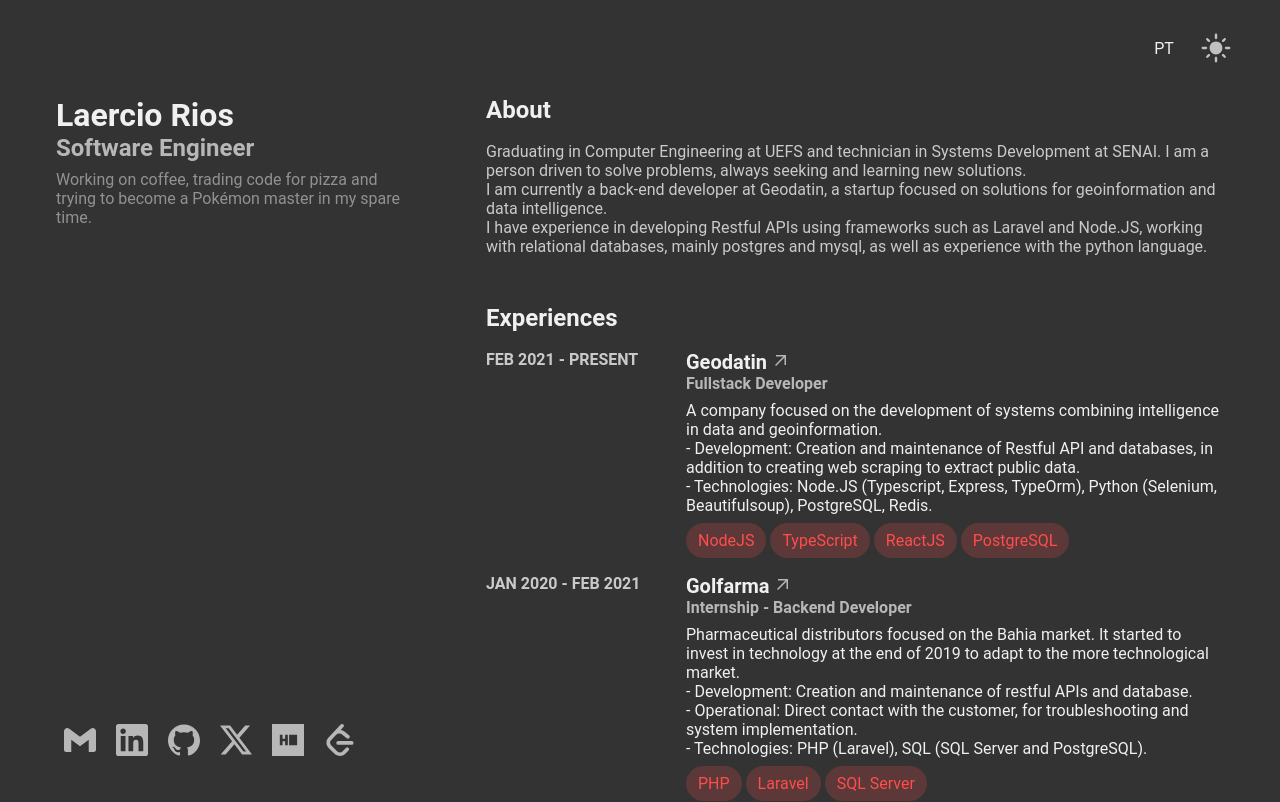
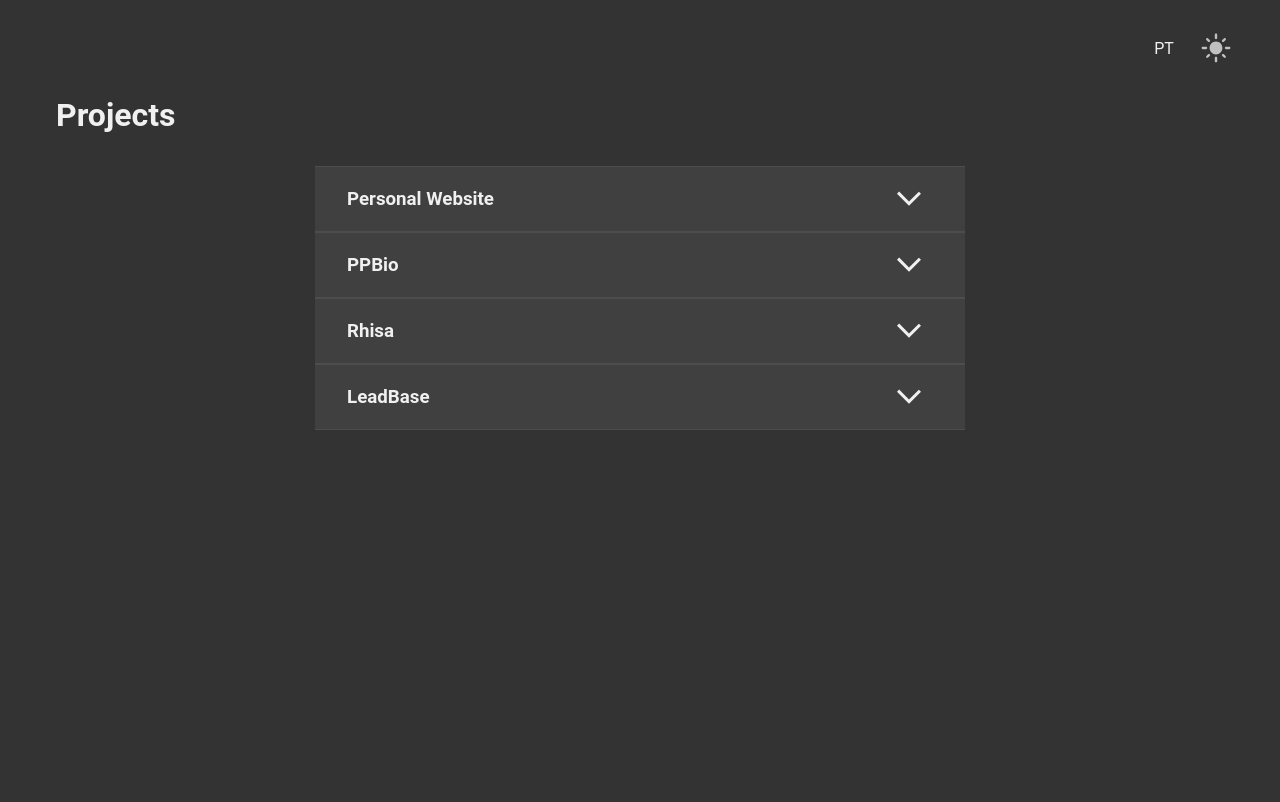
Before and after one commit to LaercioSR/laerciorios.com, a React (Vite) app: page /projects in a window 1280 px wide. Before the commit this address led to /. Shown: the top 802 px of the page. Built offline with nearby package versions, Linux system fonts and the light colour scheme.

Commit message:
:construction: Create NestedList

```diff
--- a/src/Router.tsx
+++ b/src/Router.tsx
@@ -1,12 +1,14 @@
 import { Routes, Route, Navigate } from "react-router-dom";
 import { Home } from "./pages/Home";
 import { DefaultLayout } from "./layouts/DefaultLayout";
+import { Projects } from "./pages/Projects";
 
 export function Router() {
   return (
     <Routes>
       <Route path="/" element={<DefaultLayout />}>
         <Route path="/" element={<Home />} />
+        <Route path="/projects" element={<Projects />} />
         <Route path="*" element={<Navigate replace to="/" />} />
       </Route>
     </Routes>
--- /dev/null
+++ b/src/components/NestedList/index.tsx
@@ -0,0 +1,56 @@
+import { ReactNode, useState } from "react";
+import { Container, Item, ItemContent, ItemTitle, List } from "./styles";
+import ExpandLess from "./../../assets/expand-less.svg?react";
+import ExpandMore from "./../../assets/expand-more.svg?react";
+
+interface Item {
+  key: string;
+  title: ReactNode;
+  content?: ReactNode;
+}
+
+interface NestedListProps {
+  items: Item[];
+}
+
+export function NestedList({ items }: NestedListProps) {
+  const [itemsActivation, setItemsActivation] = useState<{
+    [key: string]: boolean;
+  }>(
+    items.reduce((acc, item) => {
+      return {
+        ...acc,
+        [item.key]: false,
+      };
+    }, {})
+  );
+
+  function handleItemActivation(key: string) {
+    setItemsActivation((prevState) => {
+      return {
+        ...prevState,
+        [key]: !prevState[key],
+      };
+    });
+  }
+
+  return (
+    <Container>
+      <List>
+        {items.map((item) => {
+          return (
+            <Item key={item.key}>
+              <ItemTitle onClick={() => handleItemActivation(item.key)}>
+                {item.title}
+                {itemsActivation[item.key] ? <ExpandLess /> : <ExpandMore />}
+              </ItemTitle>
+              <ItemContent isOpen={itemsActivation[item.key]}>
+                {item.content}
+              </ItemContent>
+            </Item>
+          );
+        })}
+      </List>
+    </Container>
+  );
+}
--- /dev/null
+++ b/src/components/NestedList/styles.ts
@@ -0,0 +1,42 @@
+import styled from "styled-components";
+
+export const Container = styled("div")`
+  width: 100%;
+  background-color: ${(props) => props.theme.nestedList};
+`;
+
+export const List = styled("ul")`
+  list-style-type: none;
+`;
+
+export const Item = styled("li")`
+  border-top: 1px solid ${(props) => props.theme.nestedListBorder};
+  border-bottom: 1px solid ${(props) => props.theme.nestedListBorder};
+`;
+
+export const ItemTitle = styled("div")`
+  padding: 0.5rem 2rem;
+  display: flex;
+  align-items: center;
+  justify-content: space-between;
+  cursor: pointer;
+  transition: background-color 0.2s ease-in-out;
+
+  svg {
+    fill: ${(props) => props.theme.text};
+  }
+
+  &:hover {
+    background-color: ${(props) => props.theme.nestedListHover};
+  }
+`;
+
+interface ItemContentProps {
+  isOpen: boolean;
+}
+
+export const ItemContent = styled("ul")<ItemContentProps>`
+  padding: 1rem 3rem;
+  border-top: 1px solid ${(props) => props.theme.nestedListBorder};
+  display: ${({ isOpen }) => (isOpen ? "block" : "none")};
+`;
--- a/src/pages/Home/index.tsx
+++ b/src/pages/Home/index.tsx
@@ -23,10 +23,10 @@
   SkillsList,
   SkillItem,
   ExperienceFormationContent,
-  LinkResume,
   ProjectsList,
   ProjectItem,
   ProjectImage,
+  Link,
 } from "./styles";
 import GithubLogo from "./../../assets/github.svg?react";
 import EmailLogo from "./../../assets/gmail.svg?react";
@@ -178,10 +178,10 @@
                 </ExperienceFormation>
               );
             })}
-            <LinkResume href={t("linkResume")} target="__blank">
+            <Link to={t("linkResume")} target="__blank">
               {t("seeResume")}
               <ArrowForward />
-            </LinkResume>
+            </Link>
           </SectionInfo>
           <SectionInfo>
             <SectionTitle>{t("formations.title")}</SectionTitle>
@@ -213,7 +213,7 @@
               );
             })}
           </SectionInfo>
-          <SectionInfo>
+          <SectionInfo marginBottom="1rem">
             <SectionTitle>{t("projects.title")}</SectionTitle>
             {projectsHighlight.length === 0 && (
               <SectionDescription>
@@ -232,6 +232,10 @@
                 </ProjectItem>
               ))}
             </ProjectsList>
+            <Link to="/projects">
+              {t("projects.seeMore")}
+              <ArrowForward />
+            </Link>
           </SectionInfo>
         </RightSide>
       </Content>
--- a/src/pages/Home/styles.ts
+++ b/src/pages/Home/styles.ts
@@ -1,3 +1,4 @@
+import { Link as ReactRouterDomLink } from "react-router-dom";
 import styled from "styled-components";
 
 export const Container = styled("div")`
@@ -97,10 +98,15 @@
   padding-bottom: 2rem;
 `;
 
-export const SectionInfo = styled("div")`
+interface SectionInfoProps {
+  marginBottom?: string;
+}
+
+export const SectionInfo = styled("div")<SectionInfoProps>`
   display: flex;
   flex-direction: column;
   gap: 1rem;
+  margin-bottom: ${({ marginBottom }) => (marginBottom ? marginBottom : "0")};
 `;
 
 export const SectionTitle = styled("h2")`
@@ -188,7 +194,7 @@
   color: ${(props) => props.theme.buttonText};
 `;
 
-export const LinkResume = styled("a")`
+export const Link = styled(ReactRouterDomLink)`
   color: ${(props) => props.theme.text};
   text-decoration: underline;
   opacity: 0.7;
@@ -213,7 +219,6 @@
   display: flex;
   flex-direction: column;
   gap: 2rem;
-  margin-bottom: 1rem;
 `;
 
 export const ProjectItem = styled("li")`
--- /dev/null
+++ b/src/pages/Projects/index.tsx
@@ -0,0 +1,26 @@
+import { useTranslation } from "react-i18next";
+import { Container, Content, ListContainer } from "./styles";
+import { NestedList } from "../../components/NestedList";
+import project from "../../data/projects.json";
+
+export function Projects() {
+  const { t } = useTranslation();
+  const items = project.map((item) => {
+    return {
+      key: item.key,
+      title: <h3>{t(`projects.list.${item.key}.title`)}</h3>,
+      content: <p>{t(`projects.list.${item.key}.description`)}</p>,
+    };
+  });
+
+  return (
+    <Container>
+      <Content>
+        <h1>{t("projects.title")}</h1>
+        <ListContainer>
+          <NestedList items={items} />
+        </ListContainer>
+      </Content>
+    </Container>
+  );
+}
--- /dev/null
+++ b/src/pages/Projects/styles.ts
@@ -0,0 +1,27 @@
+import styled from "styled-components";
+
+export const Container = styled("div")`
+  width: 100%;
+  min-height: calc(100vh - 6rem);
+  display: flex;
+  justify-content: center;
+`;
+
+export const Content = styled("div")`
+  max-width: 1200px;
+  width: 100%;
+  padding: 0 1rem;
+
+  display: flex;
+  flex-direction: column;
+  gap: 2rem;
+`;
+
+export const ListContainer = styled("div")`
+  align-self: center;
+  width: 100%;
+
+  @media (min-width: 768px) {
+    max-width: 650px;
+  }
+`;
--- a/src/styles/themes/dark.ts
+++ b/src/styles/themes/dark.ts
@@ -5,4 +5,7 @@
   buttonText: "#FF4D4D",
   buttonHeader: "#0000001a",
   border: "#f0f0f0",
+  nestedList: "#404040",
+  nestedListBorder: "#4d4d4d",
+  nestedListHover: "#262626",
 };
--- a/src/styles/themes/light.ts
+++ b/src/styles/themes/light.ts
@@ -5,4 +5,7 @@
   buttonText: "#ff0000",
   buttonHeader: "#0000001a",
   border: "#333333",
+  nestedList: "#f2f2f2",
+  nestedListBorder: "#e6e6e6",
+  nestedListHover: "#d9d9d9",
 };
```
